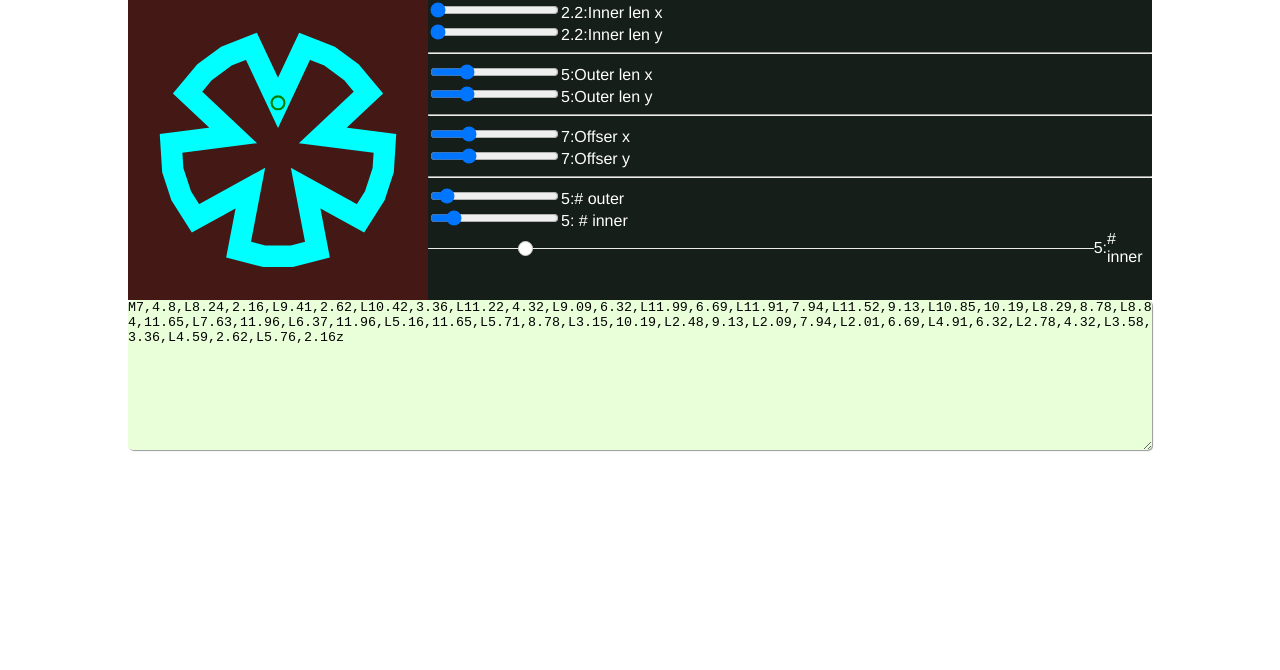
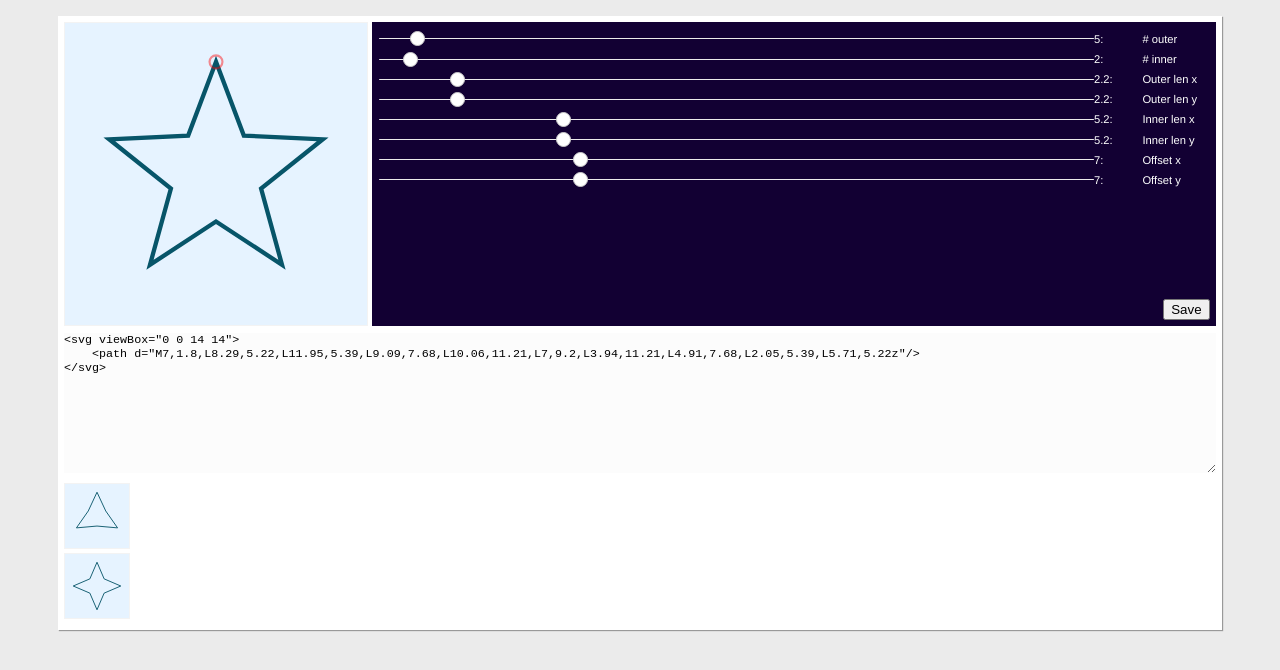
Before and after one commit to maxzz/ngon-gen, a Vue app: page / in a window 1280 px wide. Shown: the top 670 px of the page. Built offline with nearby package versions, Linux system fonts and the light colour scheme.

Commit message:
Added multiple shape presets

```diff
--- a/src/App.vue
+++ b/src/App.vue
@@ -1,30 +1,40 @@
 <template>
     <div id="app">
         <div class="main">
-            <svg viewBox="0 0 14 14" width="100%">
-                <path
-                    :d="data.d"
-                ></path>
-                <circle :cx="data.cx" :cy="data.cy" r=".3px" fill=none stroke="green" stroke-width=".1"></circle>
+            <svg viewBox="0 0 14 14" class="big-canvas">
+                <path :d="data.d" />
+                <circle class="origin" :cx="data.cx" :cy="data.cy" r=".3px"></circle>
             </svg>
             <div class="right">
-                <div class="input-group"> <label><input type="range" v-model="sp.lenInner.x" min="2" max="20"><span class="val">{{sp.lenInner.x}}:</span>Inner len x</label> </div>
-                <div class="input-group"> <label><input type="range" v-model="sp.lenInner.y" min="2" max="20"><span class="val">{{sp.lenInner.y}}:</span>Inner len y</label> </div>
-                <hr>
-                <div class="input-group"> <label><input type="range" v-model="sp.lenOuter.x" min=".2" max="20"><span class="val">{{sp.lenOuter.x}}:</span>Outer len x</label> </div>
-                <div class="input-group"> <label><input type="range" v-model="sp.lenOuter.y" min=".2" max="20"><span class="val">{{sp.lenOuter.y}}:</span>Outer len y</label> </div>
-                <hr>
-                <div class="input-group"> <label><input type="range" v-model="sp.offset.x" min="2" max="20"><span class="val">{{sp.offset.x}}:</span>Offser x</label> </div>
-                <div class="input-group"> <label><input type="range" v-model="sp.offset.y" min="2" max="20"><span class="val">{{sp.offset.y}}:</span>Offser y</label> </div>
-                <hr>
-                <div class="input-group"> <label><input type="range" v-model="sp.nOuter" min="2" max="40"><span class="val">{{sp.nOuter}}:</span># outer</label> </div>
-                <div class="input-group"> <label><input type="range" v-model="sp.nInner" min="1" max="30"><span class="val">{{sp.nInner}}:</span> # inner</label> </div>
+                <div class="ranges">
+                    <InputRange label="# outer" v-model="sp.nOuter" min="2" max="70" />
+                    <InputRange label="# inner" v-model="sp.nInner" min="1" max="30" />
 
-                <InputRange label="# inner" v-model="sp.nInner" min="1" max="30" att="44" />
+                    <InputRange label="Outer len x" v-model="sp.lenOuter.x" min=".2" max="20" />
+                    <InputRange label="Outer len y" v-model="sp.lenOuter.y" min=".2" max="20" />
+
+                    <InputRange label="Inner len x" v-model="sp.lenInner.x" min=".2" max="20" />
+                    <InputRange label="Inner len y" v-model="sp.lenInner.y" min=".2" max="20" />
+
+                    <InputRange label="Offset x" v-model="sp.offset.x" min="2" max="20" />
+                    <InputRange label="Offset y" v-model="sp.offset.y" min="2" max="20" />
+                </div>
+                <div class="actions">
+                    <input @click="actionSave" type="button" value="Save">
+                </div>
             </div>
         </div>
         <div class="output">
-            <textarea cols="30" rows="10" :value="data.d"></textarea>
+            <textarea cols="30" rows="10" :value='`<svg viewBox="0 0 14 14">\n    <path d="${data.d}"/>\n</svg>`'></textarea>
+        </div>
+        <div>
+            <div v-for="(shape, index) of shapes" :key=index @click="applyShape(shape)">
+                <svg viewBox="0 0 14 14" class="small-canvas">
+                    <path :d="generate(shape).d" />
+                    <circle class="origin" :cx="data.cx" :cy="data.cy" r=".3px"></circle>
+                </svg>
+
+            </div>
         </div>
     </div>
 </template>
@@ -40,25 +50,61 @@ export default Vue.extend({
     name: "App",
     components: { InputRange },
     setup() {
-        let msg = ref('aa');
-
-        const shapeParams: types.ShapeParams = {
-            lenOuter: { x: 5, y: 5 },
-            lenInner: { x: 2.2, y: 2.2 },
+        const initialParams: types.ShapeParams = {
+            nOuter: 5,
+            nInner: 2,
+            lenOuter: { x: 2.2, y: 2.2 },
+            lenInner: { x: 5.2, y: 5.2 },
             offset: { x: 7, y: 7 },
-            nOuter: 5,
-            nInner: 5,
         };
 
-        const sp = reactive(shapeParams);
+        let sp = reactive(initialParams);
 
         let data = computed(() => {
             return generate(sp);
         });
 
+        function actionSave() {
+            shapes.value.push(JSON.parse(JSON.stringify(sp)));
+        }
+
+        function applyShape(shape: types.ShapeParams) {
+            console.log('shape', shape);
+            //sp = reactive({...shape});
+            //sp = reactive(JSON.parse(JSON.stringify(shape)));
+            sp.nOuter= shape.nOuter;
+            sp.nInner= shape.nInner;
+            sp.lenOuter = shape.lenOuter;
+            sp.lenInner = shape.lenInner;
+            sp.offset= shape.offset;
+        }
+
+        //[{"nOuter":3,"nInner":2,"lenOuter":{"x":2.2,"y":2.2},"lenInner":{"x":5.2,"y":5.2},"offset":{"x":7,"y":7}},{"nOuter":4,"nInner":2,"lenOuter":{"x":2.2,"y":2.2},"lenInner":{"x":5.2,"y":5.2},"offset":{"x":7,"y":7}},{"nOuter":"11","nInner":2,"lenOuter":{"x":2.2,"y":2.2},"lenInner":{"x":5.2,"y":5.2},"offset":{"x":7,"y":7}},{"nOuter":"11","nInner":"5","lenOuter":{"x":2.2,"y":2.2},"lenInner":{"x":5.2,"y":5.2},"offset":{"x":7,"y":7}}]
+
+        let shapes = ref<types.ShapeParams[]>([]);
+
+        shapes.value.push({
+            nOuter: 3,
+            nInner: 2,
+            lenOuter: { x: 2.2, y: 2.2 },
+            lenInner: { x: 5.2, y: 5.2 },
+            offset: { x: 7, y: 7 },
+        },
+        {
+            nOuter: 4,
+            nInner: 2,
+            lenOuter: { x: 2.2, y: 2.2 },
+            lenInner: { x: 5.2, y: 5.2 },
+            offset: { x: 7, y: 7 },
+        });
+
         return {
             sp,
             data,
+            actionSave,
+            applyShape,
+            generate,
+            shapes
         };
     }
 });
@@ -69,35 +115,74 @@ body {
     margin: 0;
     box-sizing: border-box;
     font-family: Avenir, Helvetica, Arial, sans-serif;
+    background-color: rgb(235, 235, 235);
 }
 
 #app {
-    margin: 0 auto;
-    max-width: 80vw;
+    margin: 1em auto;
+    max-width: 90vw;
     display: grid;
-    grid-template-rows: 1fr 1fr;
+    grid-template-rows: 1fr auto;
+    row-gap: .4em;
+
+    background-color: #fff;
+    // border: 1px solid rgb(243, 243, 243);
+    // border-radius: 5px;
+    padding: .4em;
+    box-shadow: 1px 1px 1px #999;
 }
 
 .main {
-    background-color: hsl(144, 19%, 10%);
     color: white;
     display: grid;
+    column-gap: .4em;
     grid-template-columns: auto 1fr;
 }
 
+.right {
+    background-color: hsl(261, 100%, 10%);
+    padding: .4em;
+
+    display: grid;
+    grid-template-rows: 1fr auto;
+
+    .actions {
+        display: flex;
+        justify-content: flex-end;
+    }
+}
+
 svg {
-    fill: none;
-    stroke: aqua;
-    background-color: rgba(255, 0, 0, 0.2);
+    width: 100%;
+    background-color: hsl(208, 100%, 95%);
+    border: 1px solid rgb(243, 243, 243);
+
+    path {
+        fill: none;
+        stroke: rgb(7, 85, 105);
+        stroke-width: .2;
+    }
+
+    .origin {
+        fill: none;
+        stroke: rgba(255, 0, 0, 0.438);
+        stroke-width: .1;
+    }
+}
+
+.small-canvas {
+    width: 64px;
+    .origin {
+        display: none;
+    }
 }
 
 .output textarea {
     width: 100%;
     padding: 0;
-    background-color: hsla(96, 100%, 74%, 0.28);
+    background-color: hsl(0, 0%, 99%);
 
     border: none;
-    border-radius: 5px;
-    box-shadow: 1px 1px 1px #999;
+    font-size: .9em;
 }
 </style>
--- a/src/components/InputRange.vue
+++ b/src/components/InputRange.vue
@@ -8,8 +8,10 @@
                 v-bind:value="value"
                 v-on:input="$emit('input', $event.target.value)"
             />
-            <div>{{value}}:</div>
-            <div>{{label}}</div>
+            <div class="gauge-name">
+                <div>{{value}}:</div>
+                <div>{{label}}</div>
+            </div>
         </label>
         <!-- {{printText()}} -->
     </div>
@@ -40,110 +42,13 @@ export default Vue.extend({
 label {
     display: flex;
     align-items: center;
+    font-size: .7em;
+    line-height: 1.8em;
+
+    .gauge-name {
+        display: grid;
+        grid-template-columns: 1fr minmax(6em, 1fr);
+    }
 }
 
-/* .uk-range {
-    box-sizing: border-box;
-    margin: 0;
-    vertical-align: middle;
-    max-width: 100%;
-    width: 100%;
-    -webkit-appearance: none;
-    background: transparent;
-    padding: 0
-}
-
-.uk-range:focus {
-    outline: none
-}
-
-.uk-range::-moz-focus-outer {
-    border: none
-}
-
-.uk-range::-ms-track {
-    height: 15px;
-    background: transparent;
-    border-color: transparent;
-    color: transparent
-}
-
-.uk-range:not(:disabled)::-webkit-slider-thumb {
-    cursor: pointer
-}
-
-.uk-range:not(:disabled)::-moz-range-thumb {
-    cursor: pointer
-}
-
-.uk-range:not(:disabled)::-ms-thumb {
-    cursor: pointer
-}
-
-.uk-range::-webkit-slider-thumb {
-    -webkit-appearance: none;
-    margin-top: -7px;
-    height: 15px;
-    width: 15px;
-    border-radius: 500px;
-    background: #fff;
-    border: 1px solid #ccc
-}
-
-.uk-range::-moz-range-thumb {
-    border: none;
-    height: 15px;
-    width: 15px;
-    border-radius: 500px;
-    background: #fff;
-    border: 1px solid #ccc
-}
-
-.uk-range::-ms-thumb {
-    margin-top: 0
-}
-
-.uk-range::-ms-thumb {
-    border: none;
-    height: 15px;
-    width: 15px;
-    border-radius: 500px;
-    background: #fff;
-    border: 1px solid #ccc
-}
-
-.uk-range::-ms-tooltip {
-    display: none
-}
-
-.uk-range::-webkit-slider-runnable-track {
-    height: 3px;
-    background: #ebebeb;
-    border-radius: 500px
-}
-
-.uk-range:focus::-webkit-slider-runnable-track,.uk-range:active::-webkit-slider-runnable-track {
-    background: #d2d2d2
-}
-
-.uk-range::-moz-range-track {
-    height: 3px;
-    background: #ebebeb;
-    border-radius: 500px
-}
-
-.uk-range:focus::-moz-range-track {
-    background: #d2d2d2
-}
-
-.uk-range::-ms-fill-lower,.uk-range::-ms-fill-upper {
-    height: 3px;
-    background: #ebebeb;
-    border-radius: 500px
-}
-
-.uk-range:focus::-ms-fill-lower,.uk-range:focus::-ms-fill-upper {
-    background: #d2d2d2
-} */
-
 </style>
```
